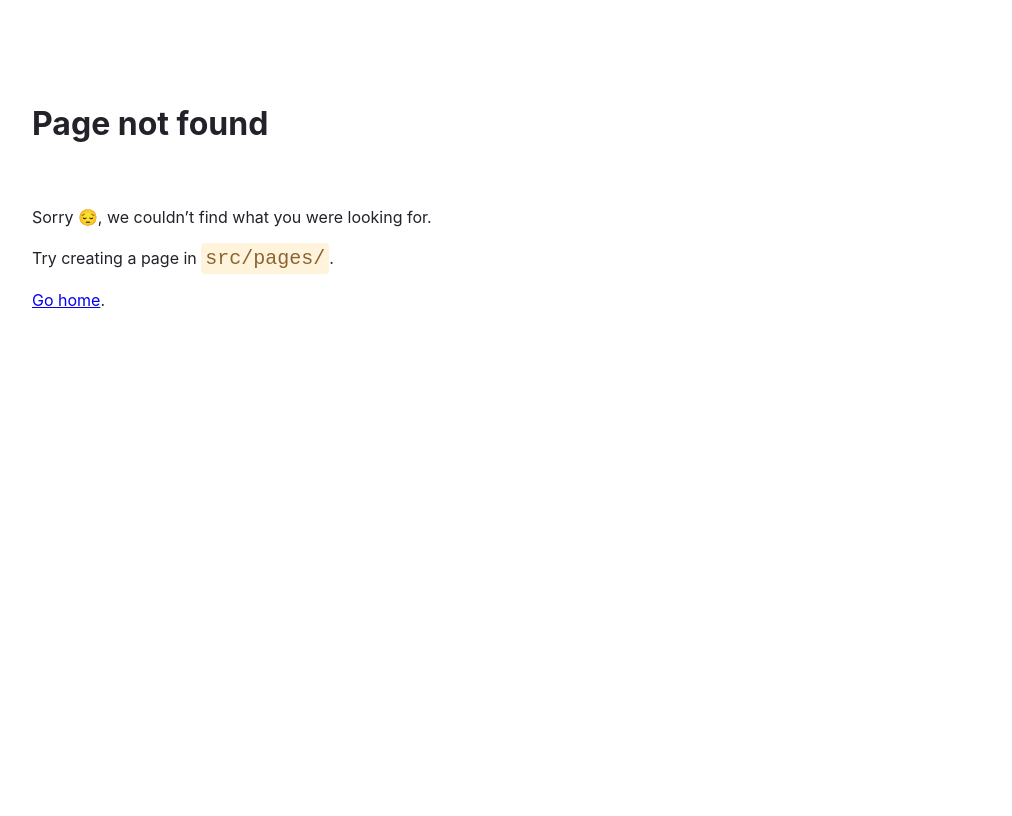
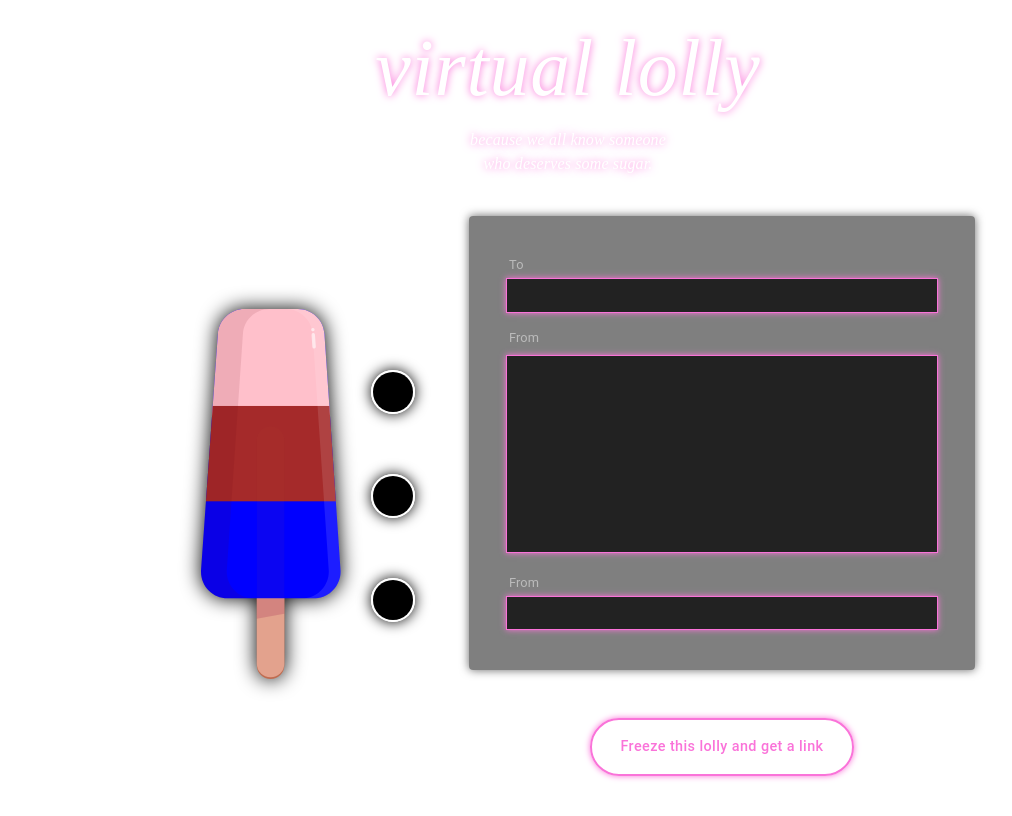
Before and after one commit to shakiralihamza/micro-virtual-lolly, a Gatsby site: page /create in a window 1280 px wide. Before the commit this address had no page. Shown: the whole page, without its empty margins (72-1084 px from the left). Built offline with nearby package versions, Linux system fonts and the light colour scheme; Gatsby itself is replaced by a stand-in of ours.

Commit message:
App files

```diff
--- a/package.json
+++ b/package.json
@@ -23,14 +23,14 @@
     "@mui/lab": "^5.0.0-alpha.95",
     "@mui/material": "latest",
     "faunadb": "^4.6.0",
+    "gatsby": "^4.21.1",
     "gatsby-plugin-manifest": "^4.21.0",
     "gatsby-plugin-offline": "^5.21.0",
     "gatsby-plugin-react-svg": "^3.1.0",
     "gatsby-theme-material-ui": "^5.3.0",
-    "react-helmet": "^6.1.0",
-    "gatsby": "^4.21.1",
     "react": "^18.1.0",
-    "react-dom": "^18.1.0"
+    "react-dom": "^18.1.0",
+    "react-helmet": "^6.1.0"
   },
   "devDependencies": {
     "@types/node": "^17.0.45",
--- /dev/null
+++ b/src/components/Button.tsx
@@ -0,0 +1,35 @@
+import React, {FC} from 'react';
+import {Button as MuiButton} from '@mui/material';
+
+interface ButtonProps {
+    text: string;
+    onClick: () => void;
+}
+
+const Button: FC<ButtonProps> = ({text, onClick}) => (
+    <MuiButton
+        onClick={onClick}
+        variant="outlined"
+        sx={{
+            textTransform: 'none',
+            boxShadow:'#fa73d9 0 0 6px',
+            border:'solid 2px #fa73d9',
+            backgroundColor:'transparent',
+            fontSize:'.9em',
+            color:'#fa73d9',
+            padding:'1em 2em',
+            borderRadius:'4em',
+            cursor:'pointer',
+            transition:'all .3s',
+            '&:hover': {
+                backgroundColor:'#fa73d9',
+                color:'#222',
+                border:'solid 2px #fa73d9',
+            }
+        }}
+    >
+        {text}
+    </MuiButton>
+);
+
+export default Button;
--- /dev/null
+++ b/src/components/CreatePage.tsx
@@ -0,0 +1,29 @@
+import React, {FC} from 'react';
+import {Container, Grid} from "@mui/material";
+import Lolly from "./Lolly";
+import Header from "./Header";
+import FlavorSelectList from "./FlavourSelectList";
+import InputForm from "./InputForm";
+
+
+const CreatePage: FC = ({}) => (
+    <Container maxWidth={'md'}>
+        <Header/>
+        <Grid container justifyContent={'center'} alignItems={'center'} sx={{my: 5}}>
+            <Grid item xs={'auto'}>
+                <Lolly colorTop={'pink'} colorMiddle={'brown'} colorBottom={'blue'}/>
+            </Grid>
+            <Grid item>
+                <FlavorSelectList colorTop={'#fff'} colorMiddle={'#bbb'} colorBottom={'#aaa'} onChangeTop={() => {
+                }} onChangeMiddle={() => {
+                }} onChangeBottom={() => {
+                }}/>
+            </Grid>
+            <Grid item xs={6} sx={{ml: 8}}>
+                <InputForm/>
+            </Grid>
+        </Grid>
+    </Container>
+);
+
+export default CreatePage;
--- /dev/null
+++ b/src/components/FlavorSelect.tsx
@@ -0,0 +1,32 @@
+import React, {FC} from 'react';
+
+interface FlavorSelectProps {
+    value: string;
+    onChange: (event: React.ChangeEvent<HTMLInputElement>) => void;
+}
+
+const labelStyle = {
+    height: '40px',
+    width: '40px',
+    borderRadius: '24px',
+    border: 'solid 2px #fff',
+    display: 'block',
+    overflow: 'hidden',
+    margin: '30px',
+    boxShadow: '#000 0 0 14px'
+}
+
+const inputStyle = {
+    height: '60px',
+    width: '60px',
+    marginTop: '-10px',
+    marginLeft: '-10px',
+    cursor: 'pointer'
+}
+const FlavorSelect: FC<FlavorSelectProps> = ({value, onChange}) => (
+    <label style={labelStyle}>
+        <input style={inputStyle} type="color" onChange={onChange} value={value}/>
+    </label>
+);
+
+export default FlavorSelect;
--- /dev/null
+++ b/src/components/FlavourSelectList.tsx
@@ -0,0 +1,22 @@
+import React, {FC} from 'react';
+import {Stack} from "@mui/material";
+import FlavorSelect from "./FlavorSelect";
+
+interface FlavorSelectListProps {
+    colorTop: string;
+    colorMiddle: string;
+    colorBottom: string;
+
+    onChangeTop: (event: React.ChangeEvent<HTMLInputElement>) => void;
+    onChangeMiddle: (event: React.ChangeEvent<HTMLInputElement>) => void;
+    onChangeBottom: (event: React.ChangeEvent<HTMLInputElement>) => void;
+}
+const FlavorSelectList:FC<FlavorSelectListProps> = ({colorTop,colorBottom,colorMiddle,onChangeBottom,onChangeMiddle,onChangeTop}) => (
+    <Stack>
+       <FlavorSelect value={colorTop} onChange={onChangeTop}/>
+       <FlavorSelect value={colorMiddle} onChange={onChangeMiddle}/>
+       <FlavorSelect value={colorBottom} onChange={onChangeBottom}/>
+    </Stack>
+);
+
+export default FlavorSelectList;
--- /dev/null
+++ b/src/components/Header.tsx
@@ -0,0 +1,19 @@
+import React, {FC} from 'react';
+import {Grid} from "@mui/material";
+import ShinyText from "./ShinyText";
+
+const Header: FC = ({}) => (
+    <Grid container justifyContent={'center'} direction={'column'} alignItems={'center'}>
+        <Grid item>
+            <ShinyText text={'virtual lolly'} size={'5em'} italic={true}/>
+        </Grid>
+        <Grid item>
+            <ShinyText text={`because we all know someone`} size={'1em'} italic={true}/>
+        </Grid>
+        <Grid item>
+            <ShinyText text={`who deserves some sugar.`} size={'1em'} italic={true}/>
+        </Grid>
+    </Grid>
+);
+
+export default Header;
--- /dev/null
+++ b/src/components/InputForm.tsx
@@ -0,0 +1,30 @@
+import React, {FC} from 'react';
+import {Paper, Stack} from "@mui/material";
+import InputText from "./InputText";
+import Button from "./Button";
+
+const InputForm: FC = () => (
+    <Stack alignItems={'center'} sx={{width:'100%'}} spacing={6}>
+        <Paper
+            sx={{
+                padding: '2.5em 2.5em',
+                backgroundColor: 'rgba(0,0,0,.5)',
+                boxShadow: 'rgba(0,0,0,.6) 0 0 10px',
+                width: '100%',
+            }}
+        >
+            <Stack direction={'column'} spacing={2}>
+                <InputText label={'To'} value={''} onChange={() => {
+                }}/>
+                <InputText label={'From'} multiline rows={8} value={''} onChange={() => {
+                }}/>
+                <InputText label={'From'} value={''} onChange={() => {
+                }}/>
+            </Stack>
+        </Paper>
+        <Button text={'Freeze this lolly and get a link'} onClick={() => {
+        }}/>
+    </Stack>
+);
+
+export default InputForm;
--- /dev/null
+++ b/src/components/InputText.tsx
@@ -0,0 +1,54 @@
+import * as React from 'react';
+import InputBase from '@mui/material/InputBase';
+import {styled} from '@mui/material/styles';
+import {FC} from "react";
+import {Box, InputLabel} from "@mui/material";
+
+interface InputTextProps {
+    label: string;
+    rows?: number;
+    multiline?: boolean;
+    value: string;
+    onChange: (event: React.ChangeEvent<HTMLInputElement>) => void;
+}
+
+const CustomInput = styled(InputBase)(({theme}) => ({
+    'label + &': {
+        marginTop: theme.spacing(0.5),
+    },
+    '& .MuiInputBase-input': {
+        fontSize: '.9em',
+        width: '100%',
+        padding: '.4em .2em',
+        margin: '0 -0.2em',
+        border: 'solid 1px #fa73d9',
+        color: '#fff',
+        backgroundColor: '#222',
+        boxShadow: '#fa73d9 0 0 6px',
+        '&:focus': {
+            borderColor: theme.palette.primary.main,
+        },
+    },
+}));
+
+const InputText: FC<InputTextProps> = ({label,value,onChange, rows, multiline = false}) => {
+    return (
+        <Box component={'span'}>
+            <InputLabel sx={{
+                fontSize: '.8em',
+                color: '#bbb'
+            }}>
+                {label}
+            </InputLabel>
+            <CustomInput
+                fullWidth
+                multiline={multiline}
+                rows={rows}
+                value={value}
+                onChange={onChange}
+            />
+        </Box>
+    );
+}
+
+export default InputText;
--- /dev/null
+++ b/src/components/Lolly.tsx
@@ -0,0 +1,60 @@
+import React, {FC} from 'react';
+
+interface LollyProps {
+    colorTop: string;
+    colorMiddle: string;
+    colorBottom: string;
+}
+
+const Lolly: FC<LollyProps> = ({colorTop, colorBottom, colorMiddle}) => (
+
+    <svg className="lollipop" style={{filter: 'drop-shadow(0px 0px 10px #000)'}} width="140px" height="400px" viewBox="0 0 163 431" version="1.1"
+         xmlns="http://www.w3.org/2000/svg" xmlnsXlink="http://www.w3.org/1999/xlink">
+        <defs>
+            <path
+                d="M50.5845697,1.80919445e-14 L112.757384,3.19744231e-14 C129.058949,2.89798741e-14 142.575449,12.6254516 143.685437,28.8891833 L162.453983,303.889183 C163.619754,320.970275 150.717838,335.762281 133.636746,336.928053 C132.934162,336.976004 132.230148,337 131.52593,337 L31,337 C13.8791728,337 -1.56668718e-14,323.120827 -1.77635684e-14,306 C-1.78535483e-14,305.265258 0.0261215736,304.530748 0.0783152276,303.797862 L19.662885,28.7978622 C20.8183904,12.5726406 34.3182545,1.0093501e-14 50.5845697,7.10542736e-15 Z"
+                id="path-1"></path>
+            <path
+                d="M99,2.88483832e-14 L113,3.19744231e-14 C129.301566,2.89798741e-14 142.818065,12.6254516 143.928053,28.8891833 L162.696599,303.889183 C163.862371,320.970275 150.960455,335.762281 133.879363,336.928053 C133.176779,336.976004 132.472765,337 131.768546,337 L117.768546,337 C118.472765,337 119.176779,336.976004 119.879363,336.928053 C136.960455,335.762281 149.862371,320.970275 148.696599,303.889183 L129.928053,28.8891833 C128.818065,12.6254516 115.301566,2.89798741e-14 99,3.19744231e-14 Z"
+                id="path-3"></path>
+        </defs>
+        <g id="Page-2" stroke="none" strokeWidth="1" fill="none" fillRule="evenodd">
+            <g id="Lolly">
+                <g id="handle" transform="translate(65.000000, 137.000000)" fillRule="nonzero">
+                    <rect id="Rectangle" fill="#C06C50" x="0" y="2" width="32" height="292" rx="16"></rect>
+                    <rect id="Rectangle" fill="#E3A28D" x="0" y="0" width="32" height="292" rx="16"></rect>
+                    <polygon id="Rectangle-Copy-3" fillOpacity="0.181584013" fill="#8C0040"
+                             points="0 200 32 200 32 218 0 223.801515"></polygon>
+                </g>
+                <mask id="mask-2" fill="white">
+                    <use xlinkHref="#path-1"></use>
+                </mask>
+                <use className="lollyBottom" fill={colorBottom} fillRule="nonzero" xlinkHref="#path-1"></use>
+                <rect className="lollyTop" fill={colorTop} fillRule="nonzero" mask="url(#mask-2)" x="-25" y="-9"
+                      width="224"
+                      height="134"></rect>
+                <rect className="lollyMiddle" fill={colorMiddle} fillRule="nonzero" mask="url(#mask-2)" x="-29" y="113"
+                      width="224" height="111"></rect>
+                <path
+                    d="M79.7697726,3.19744231e-14 C63.468207,2.89798741e-14 49.9517074,12.6254516 48.8417198,28.8891833 L30.0731738,303.889183 C28.9074019,320.970275 41.8093181,335.762281 58.89041,336.928053 C59.5929941,336.976004 60.2970081,337 61.0012266,337 L17,337 C-0.120827245,337 -14,323.120827 -14,306 C-14,305.265258 -13.9738784,304.530748 -13.9216848,303.797862 L5.66288496,28.7978622 C6.81839036,12.5726406 20.3182545,1.0093501e-14 36.5845697,7.10542736e-15 L79.7697726,2.77347066e-14 Z"
+                    id="shade" fill="#67000D" fillRule="nonzero" opacity="0.0961449033" mask="url(#mask-2)"></path>
+                <mask id="mask-4" fill="white">
+                    <use xlinkHref="#path-3"></use>
+                </mask>
+                <use id="shine" fill="#FFFFFF" fillRule="nonzero" opacity="0.113420759" xlinkHref="#path-3"></use>
+                <g id="glint" opacity="0.600144159"
+                   transform="translate(130.971719, 34.105410) rotate(-94.000000) translate(-130.971719, -34.105410) translate(118.971719, 32.105410)"
+                   fill="#FFFFFF" fillRule="nonzero">
+                    <rect id="Rectangle" x="20" y="4.26325641e-14" width="4" height="4" rx="2"></rect>
+                    <rect id="Rectangle-Copy" x="0" y="0" width="18" height="4" rx="2"></rect>
+                </g>
+                <path
+                    d="M97,337 L65,337 L65,155 L65,153 C65,144.163444 72.163444,137 81,137 C89.836556,137 97,144.163444 97,153 L97,155 L97,337 Z"
+                    id="frozenhandle" fill="#A7563C" fillRule="nonzero" opacity="0.0615234375"></path>
+            </g>
+        </g>
+    </svg>
+
+);
+
+export default Lolly;
--- /dev/null
+++ b/src/components/ShinyText.tsx
@@ -0,0 +1,28 @@
+import React, {FC} from 'react';
+import {Typography} from "@mui/material";
+
+interface ShinyTextProps {
+    text: string;
+    size: string;
+    italic: boolean;
+}
+const ShinyText:FC<ShinyTextProps> = ({text, size, italic}) => (
+    <Typography
+        sx={{
+            '&:hover': {
+                textShadow:'#fa73d9 0 0 16px'
+            },
+            fontSize: size,
+            fontWeight:300,
+            fontStyle: italic ? 'italic' : 'normal',
+            color:'#fff',
+            borderBottomStyle:'none',
+            textShadow:'#fa73d9 0 0 8px',
+            fontFamily:'"Yellowtail", cursive',
+        }}
+    >
+        {text}
+    </Typography>
+);
+
+export default ShinyText;
--- /dev/null
+++ b/src/pages/create.tsx
@@ -0,0 +1,13 @@
+import * as React from "react"
+import type { HeadFC } from "gatsby"
+import CreatePage from "../components/CreatePage";
+
+const Index = () => {
+    return (
+        <CreatePage/>
+    )
+}
+
+export default Index
+
+export const Head: HeadFC = () => <title>Create Lolly</title>
--- a/tsconfig.json
+++ b/tsconfig.json
@@ -98,5 +98,5 @@
     // "skipDefaultLibCheck": true,                      /* Skip type checking .d.ts files that are included with TypeScript. */
     "skipLibCheck": true                                 /* Skip type checking all .d.ts files. */
   },
-  "include": ["./src/**/*", "./gatsby-node.ts", "./gatsby-config.ts", "./plugins/**/*"]
+  "include": ["./src/**/*", "./gatsby-node.ts", "./gatsby-config.ts", "./plugins/**/*", "./svgtype.ts"]
 }
```
Also changed, not shown: src/components/IndexPage.tsx (added, +29 -0 lines), src/components/ViewLollyDetails.tsx (added, +74 -0 lines), src/components/ViewLollyPage.tsx (added, +22 -0 lines), src/pages/index.tsx (+5 -185 lines), src/pages/lolly.tsx (added, +13 -0 lines), 1 other file.
